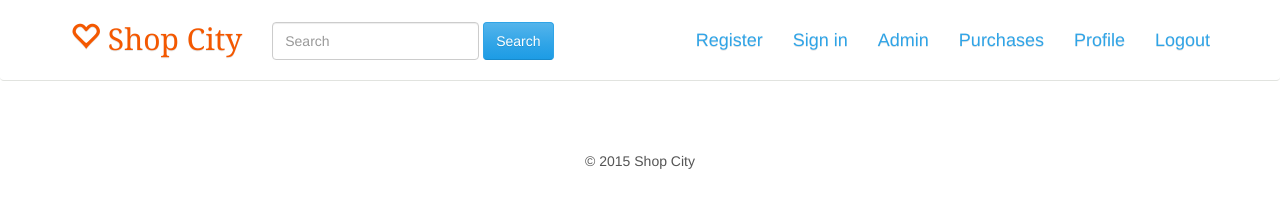
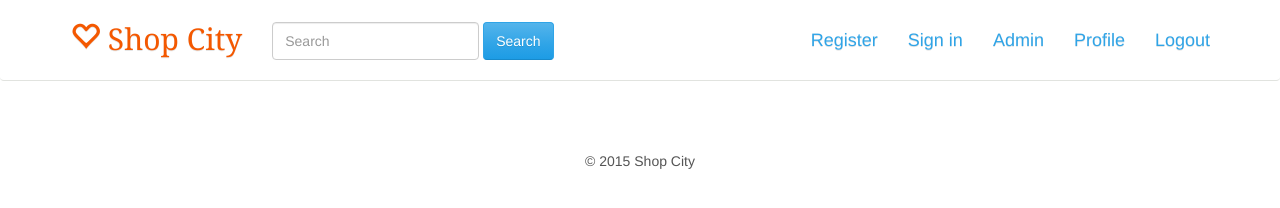
Before and after one commit to lesliekimm/angular-etsy-stamplay, a website with bundled scripts: page index.html in a window 1280 px wide. Built offline with nearby package versions, Linux system fonts and the light colour scheme; files whose address does not match are found by name.

Commit message:
edit gitignore

```diff
--- a/app.routes.js
+++ b/app.routes.js
@@ -1,4 +1,3 @@
-// app.routes.js
 angular
   .module('app.routes', [])
   .config(['$stateProvider', '$urlRouterProvider', '$locationProvider', AppRoutes]);
@@ -7,6 +6,7 @@ angular
  * Create all the application routes
  */
 function AppRoutes($stateProvider, $urlRouterProvider, $locationProvider) {
+
   // pretty Angular URLs
   $locationProvider.html5Mode(true);
 
@@ -45,7 +45,7 @@ function AppRoutes($stateProvider, $urlRouterProvider, $locationProvider) {
       controller  : 'AuthenticateController as authenticate'
     })
 
-    // profile page
+    // profile page (see your past purchases)
     .state('profile', {
       url         : '/profile/{user_name}',
       templateUrl : '/app/components/profile/profile.html',
@@ -59,7 +59,7 @@ function AppRoutes($stateProvider, $urlRouterProvider, $locationProvider) {
       controller  : 'CheckoutController as checkout'
     })
 
-    // checkout page
+    // site admin page (create new products from here or edit your site info)
     .state('admin', {
       url         : '/admin',
       templateUrl : '/app/components/admin/admin.html',
--- a/index.html
+++ b/index.html
@@ -72,7 +72,6 @@
         <!-- todo: check for logged in user -->
         <ul class="nav navbar-nav navbar-right">
             <li><a ui-sref="admin">Admin</a></li>
-              <li><a ui-sref="#">Purchases</a></li>
             <li><a ui-sref="profile">Profile</a></li>
             <li><a href="#">Logout</a></li>
         </ul>
@@ -82,7 +81,6 @@
             <li><a ui-sref="authenticate">Register</a></li>
             <li><a ui-sref="authenticate">Sign in</a></li>
         </ul>
-
     </div>
     </nav>
   </header>
--- a/style.css
+++ b/style.css
@@ -9,9 +9,8 @@ h1, h2, h3, h4, h5, h6 {
   font-family: Georgia, serif;
 }
 
-a[ui-sref] {
-  cursor: pointer;
-}
+/* make sure that our a tags have the cursor */
+a[ui-sref]  { cursor:pointer; }
 
 /* header */
 #main-nav {
```
Also changed, not shown: app.js (indentation only), 1 other file. Lines whose indentation alone changed are shown as unchanged.
